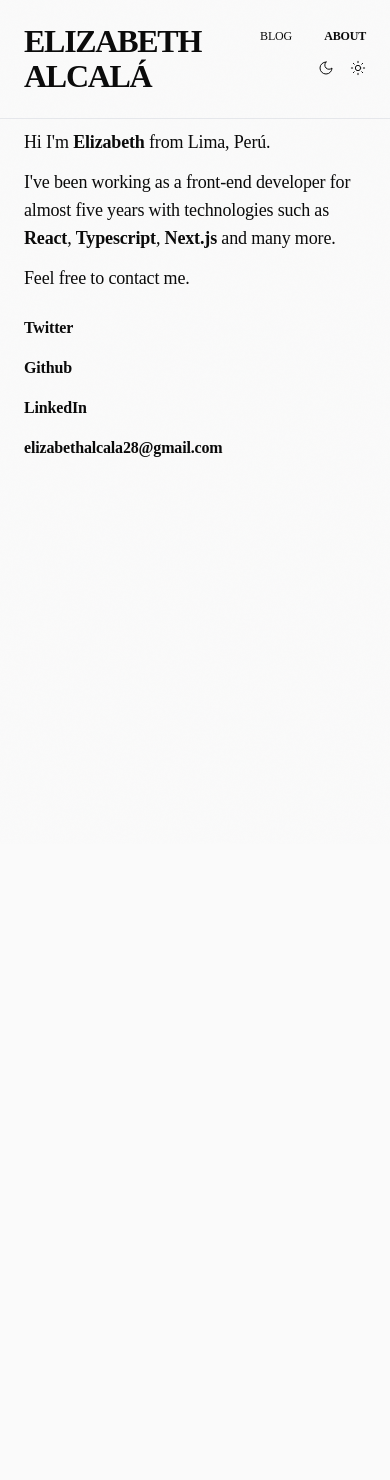
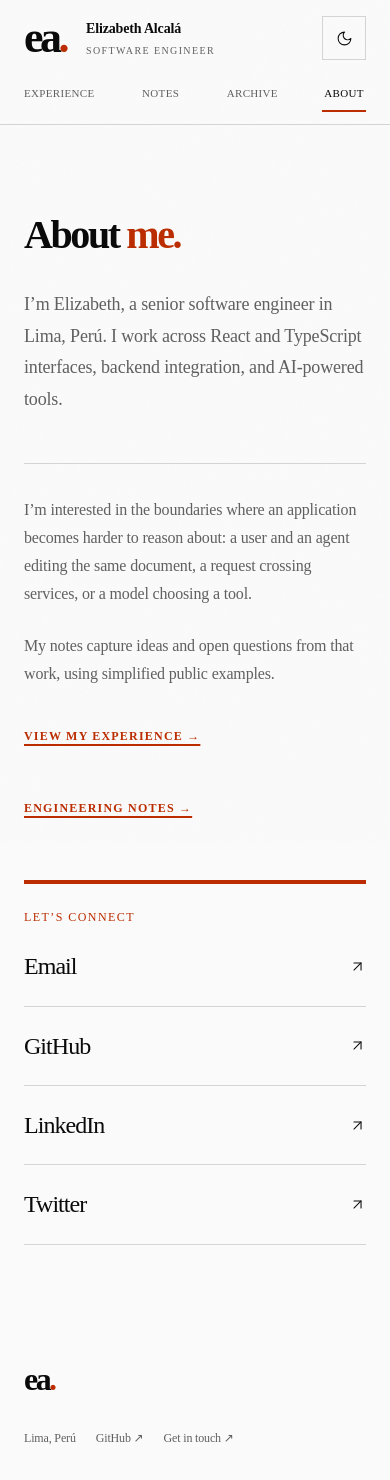
Before and after one commit to elisealcala/portfolio-nextjs, a Next.js app: page /about in a window 390 px wide. Shown: the top 1480 px of the page. Before the commit the page ends 844 px from the top, so only its background shows below. Built offline with nearby package versions, Linux system fonts and the light colour scheme.

Commit message:
feat: redesign homepage, about, blog and navigation
Rebuild the pages on the new design system, keep the nine legacy article URLs and
2020 dates, and add a scroll-reveal progressive enhancement that keeps content visible
without JavaScript or motion.

```diff
--- a/src/app/(general)/about/page.tsx
+++ b/src/app/(general)/about/page.tsx
@@ -1,35 +1,62 @@
+import type { Metadata } from "next";
+import { PageIntro } from "@/components/page-intro";
 import Link from "next/link";
-
-const AboutPage = () => {
+import { ArrowUpRight } from "lucide-react";
+import { linkedinUrl } from "@/lib/experience";
+export const metadata: Metadata = {
+  title: "About",
+  description:
+    "Elizabeth Alcalá, a senior software engineer in Lima building web products and AI-powered tools.",
+};
+export default function About() {
   return (
-    <div className="text-lg max-w-[600px]">
-      <div className="mb-3">
-        {`Hi I'm`} <b>Elizabeth</b> from Lima, Perú.
+    <>
+      <PageIntro
+        title={
+          <>
+            About <span className="accent-text">me.</span>
+          </>
+        }
+      >
+        I’m Elizabeth, a senior software engineer in Lima, Perú. I work across React and
+        TypeScript interfaces, backend integration, and AI-powered tools.
+      </PageIntro>
+      <div className="about-grid">
+        <div className="prose">
+          <p>
+            I’m interested in the boundaries where an application becomes harder to reason
+            about: a user and an agent editing the same document, a request crossing
+            services, or a model choosing a tool.
+          </p>
+          <p>
+            My notes capture ideas and open questions from that work, using simplified
+            public examples.
+          </p>
+          <div className="button-row">
+            <Link className="text-link" href="/experience">
+              View my experience →
+            </Link>
+            <Link className="text-link" href="/notes">
+              Engineering notes →
+            </Link>
+          </div>
+        </div>
+        <aside className="about-card">
+          <span className="eyebrow">LET’S CONNECT</span>
+          <a href="mailto:elizabethalcala28@gmail.com">
+            Email <ArrowUpRight size={17} />
+          </a>
+          <a href="https://github.com/elisealcala" target="_blank" rel="noreferrer">
+            GitHub <ArrowUpRight size={17} />
+          </a>
+          <a href={linkedinUrl} target="_blank" rel="noreferrer">
+            LinkedIn <ArrowUpRight size={17} />
+          </a>
+          <a href="https://twitter.com/elisealcala" target="_blank" rel="noreferrer">
+            Twitter <ArrowUpRight size={17} />
+          </a>
+        </aside>
       </div>
-      <div className="mb-3">
-        {`I've`} been working as a front-end developer for almost five years with
-        technologies such as <b>React</b>, <b>Typescript</b>, <b>Next.js</b> and many
-        more.
-      </div>
-      <div className="mb-3">
-        Feel free to contact me.
-        <div className="flex flex-col font-bold text-base mt-6 space-y-4">
-          <Link href="https://twitter.com/elisealcala" target="_blank">
-            Twitter
-          </Link>
-          <Link href="https://github.com/elisealcala" target="_blank">
-            Github
-          </Link>
-          <Link href="https://www.linkedin.com/in/elizalcala" target="_blank">
-            LinkedIn
-          </Link>
-          <Link href="mailto:elizabethalcala28@gmail.com" target="_blank">
-            elizabethalcala28@gmail.com
-          </Link>
-        </div>
-      </div>
-    </div>
+    </>
   );
-};
-
-export default AboutPage;
+}
--- a/src/app/(general)/blog/[slug]/page.tsx
+++ b/src/app/(general)/blog/[slug]/page.tsx
@@ -1,115 +1,44 @@
-import { getDocumentBySlug, getDocumentSlugs } from "outstatic/server";
-import { MDXRemote } from "next-mdx-remote/rsc";
-import Code from "@/components/code";
 import type { Metadata } from "next";
+import Link from "next/link";
 import { notFound } from "next/navigation";
-
-interface Props {
-  params: Promise<{
-    slug: string;
-  }>;
+import { getArticle, getArticles, formatDate } from "@/lib/content";
+import { Markdown } from "@/components/markdown";
+type Props = { params: Promise<{ slug: string }> };
+export const dynamicParams = false;
+export function generateStaticParams() {
+  return getArticles("posts").map(({ slug }) => ({ slug }));
 }
-
-export async function generateMetadata(props: Props): Promise<Metadata> {
-  const { slug } = await props.params;
-  const post = await getData(slug);
-
-  if (!post) {
-    return {};
-  }
-
+export async function generateMetadata({ params }: Props): Promise<Metadata> {
+  const { slug } = await params;
+  const post = getArticle("posts", slug);
+  if (!post) return {};
   return {
     title: post.title,
     description: post.description,
-    openGraph: {
-      title: post.title,
-      description: post.description,
-      type: "article",
-      url: "",
-      images: [
-        {
-          url: "",
-          width: 1200,
-          height: 630,
-          alt: post.title,
-        },
-      ],
-    },
-    twitter: {
-      card: "summary_large_image",
-      title: post.title,
-      description: post.description,
-      images: "",
-    },
+    alternates: { canonical: `/blog/${slug}` },
+    openGraph: { type: "article", publishedTime: post.publishedAt },
   };
 }
-
-async function getData(slug: string) {
-  const post = getDocumentBySlug("posts", slug, [
-    "title",
-    "publishedAt",
-    "description",
-    "slug",
-    "author",
-    "content",
-    "coverImage",
-  ]);
-
-  if (!post) {
-    notFound();
-  }
-
-  return {
-    ...post,
-  };
-}
-
-export async function generateStaticParams() {
-  const posts = getDocumentSlugs("posts");
-  return posts.map((slug) => ({ slug }));
-}
-
-const components = {
-  p: (props: any) => (
-    <p {...props} className="text-base font-light leading-[24px] mb-6">
-      {props.children}
-    </p>
-  ),
-
-  h2: (props: any) => (
-    <h2 {...props} className="text-2xl font-bold leading-[24px] mt-16 mb-8">
-      {props.children}
-    </h2>
-  ),
-  a: (props: any) => (
-    <a {...props} className="text-base font-base leading-[24px] text-cyan-600">
-      {props.children}
-    </a>
-  ),
-  pre: (props: any) => {
-    const className = props.children.props.className || "";
-    const matches = className.match(/language-(.*)/);
-
-    return (
-      <Code
-        codeString={props.children.props.children.trim()}
-        lang={matches?.groups?.lang ? matches.groups.lang : ""}
-      />
-    );
-  },
-};
-
-const BlogSlugPage = async (props: Props) => {
-  const { slug } = await props.params;
-  const data = await getData(slug);
-
+export default async function BlogPost({ params }: Props) {
+  const { slug } = await params;
+  const post = getArticle("posts", slug);
+  if (!post) notFound();
   return (
-    <article className="w-full sm:w-[700px] mx-auto mt-8 mb-16">
-      <h1 className="text-5xl font-bold mb-12 leading-[1.15]">{data.title}</h1>
-      <p className="mb-3">{data.description}</p>
-      <MDXRemote source={data.content as unknown as any} components={{ ...components }} />
+    <article className="article">
+      <Link href="/blog" className="text-link">
+        ← Writing archive
+      </Link>
+      <header>
+        <span className="eyebrow">
+          ARCHIVE · {formatDate(post.publishedAt)} · {post.minutes} MIN READ
+        </span>
+        <h1>{post.title}</h1>
+        <p>{post.description}</p>
+      </header>
+      <aside className="article-notice">
+        Archived article. Examples may use older APIs.
+      </aside>
+      <Markdown content={post.content} />
     </article>
   );
-};
-
-export default BlogSlugPage;
+}
--- a/src/app/(general)/blog/page.tsx
+++ b/src/app/(general)/blog/page.tsx
@@ -1,33 +1,30 @@
+import type { Metadata } from "next";
+import { PageIntro } from "@/components/page-intro";
 import BlogCard from "@/components/blog-card";
-import { getDocuments } from "outstatic/server";
-
-async function getData() {
-  const posts = getDocuments("posts", ["title", "description", "publishedAt", "slug"]);
-
-  const sortedPosts = posts.sort(
-    (a, b) => new Date(b.publishedAt).getTime() - new Date(a.publishedAt).getTime()
+import { getArticles } from "@/lib/content";
+export const metadata: Metadata = {
+  title: "Writing archive",
+  description:
+    "The early chapters: original posts on React, TypeScript, GraphQL, and building for the web.",
+};
+export default function BlogPage() {
+  const posts = getArticles("posts");
+  return (
+    <>
+      <PageIntro
+        title={
+          <>
+            Writing <span className="accent-text">archive.</span>
+          </>
+        }
+      >
+        Early writing from 2020. Some examples use older APIs.
+      </PageIntro>
+      <div className="archive-list">
+        {posts.map((p) => (
+          <BlogCard key={p.slug} slug={p.slug} title={p.title} date={p.publishedAt} />
+        ))}
+      </div>
+    </>
   );
-
-  return sortedPosts;
 }
-
-const BlogPage = async () => {
-  const posts = await getData();
-
-  return (
-    <div className="flex flex-col">
-      {posts.map((post) => (
-        <div className="mb-[10px] mb-8" key={post.slug}>
-          <BlogCard
-            slug={post.slug}
-            title={post.title}
-            description={post.description}
-            date={post.publishedAt.toString()}
-          />
-        </div>
-      ))}
-    </div>
-  );
-};
-
-export default BlogPage;
--- a/src/app/(general)/layout.tsx
+++ b/src/app/(general)/layout.tsx
@@ -1,14 +1,31 @@
-import React from "react";
-
 import Navbar from "@/components/navbar";
-
-export default function RootLayout({ children }: { children: React.ReactNode }) {
+import Link from "next/link";
+import { ScrollReveal } from "@/components/scroll-reveal";
+export default function GeneralLayout({ children }: { children: React.ReactNode }) {
   return (
     <>
+      <a className="skip-link" href="#main">
+        Skip to content
+      </a>
       <Navbar />
-      <main className="flex flex-col lg:w-[960px] xl:w-[1024px] mx-auto mt-32 px-[24px] lg:px-0 pb-16">
+      <ScrollReveal />
+      <main id="main" className="container" tabIndex={-1}>
         {children}
       </main>
+      <footer className="site-footer container">
+        <div>
+          <Link href="/" className="wordmark" aria-label="Elizabeth Alcalá, home">
+            ea<span>.</span>
+          </Link>
+        </div>
+        <div>
+          <span>Lima, Perú</span>
+          <a href="https://github.com/elisealcala" target="_blank" rel="noreferrer">
+            GitHub ↗
+          </a>
+          <a href="mailto:elizabethalcala28@gmail.com">Get in touch ↗</a>
+        </div>
+      </footer>
     </>
   );
 }
--- a/src/app/(general)/page.tsx
+++ b/src/app/(general)/page.tsx
@@ -1,42 +1,75 @@
-import BlogCard from "@/components/blog-card";
 import Link from "next/link";
-import { getDocuments } from "outstatic/server";
-
-async function getData() {
-  const posts = getDocuments("posts", ["title", "description", "publishedAt", "slug"]);
-
-  const sortedPosts = posts
-    .sort((a, b) => new Date(b.publishedAt).getTime() - new Date(a.publishedAt).getTime())
-    .filter((_, i) => i < 4);
-
-  return sortedPosts;
-}
-
-export default async function Home() {
-  const posts = await getData();
-
+import { ArrowRight, ArrowUpRight } from "lucide-react";
+import { getArticles } from "@/lib/content";
+import { NoteCard } from "@/components/note-card";
+import { ExperienceList } from "@/components/experience-list";
+export default function Home() {
+  const notes = getArticles("notes");
   return (
-    <div className="max-w-[600px]">
-      <div className="text-3xl mb-3">
-        {`Hi, my name is Elizabeth Alcalá.`}
-        <br /> {`I'm a frontend developer.`}
-      </div>
-      <p className="mt-6">Check my latest posts.</p>
-      <div className="flex flex-col mt-4 mb-8">
-        {posts.map((post) => (
-          <div className="mb-[10px] mb-8" key={post.slug}>
-            <BlogCard
-              slug={post.slug}
-              title={post.title}
-              description={post.description}
-              date={post.publishedAt.toString()}
-            />
+    <>
+      <section className="hero hero-portfolio">
+        <div className="hero-heading">
+          <div className="hero-kicker">
+            <div className="eyebrow">
+              <span className="status-dot" />
+              SENIOR SOFTWARE ENGINEER · LIMA, PERÚ
+            </div>
           </div>
-        ))}
-        <Link href="/blog" className="text-sm underline mt-8">
-          View all
-        </Link>
-      </div>
-    </div>
+          <h1>
+            <span>Thoughtful interfaces.</span>
+            <span className="accent-text">Reliable systems.</span>
+          </h1>
+        </div>
+        <div className="hero-copy">
+          <p className="hero-description">
+            I’m Elizabeth. I build web products and AI-powered tools, with a focus on
+            React, TypeScript, and reliable user experiences.
+          </p>
+          <div className="button-row hero-actions">
+            <Link className="button primary" href="/experience">
+              View experience <ArrowUpRight size={17} />
+            </Link>
+            <Link className="text-link" href="/notes">
+              Engineering notes <ArrowRight size={16} />
+            </Link>
+          </div>
+        </div>
+      </section>
+      <section
+        className="section experience-section"
+        aria-labelledby="experience-heading"
+      >
+        <div className="section-heading" data-reveal>
+          <h2 id="experience-heading">Experience.</h2>
+          <Link className="text-link" href="/experience">
+            View details <ArrowRight size={16} />
+          </Link>
+        </div>
+        <ExperienceList />
+      </section>
+      <section className="section notes-section">
+        <div className="section-heading" data-reveal>
+          <div>
+            <h2>Engineering notes.</h2>
+          </div>
+          <Link className="text-link" href="/notes">
+            All notes <ArrowRight size={16} />
+          </Link>
+        </div>
+        <div className="note-grid">
+          {notes.slice(0, 3).map((note) => (
+            <NoteCard key={note.slug} note={note} />
+          ))}
+        </div>
+      </section>
+      <section className="contact-band" data-reveal>
+        <div>
+          <h2>Let’s build something.</h2>
+        </div>
+        <a className="button primary" href="mailto:elizabethalcala28@gmail.com">
+          Get in touch <ArrowUpRight size={17} />
+        </a>
+      </section>
+    </>
   );
 }
--- a/src/components/navbar.tsx
+++ b/src/components/navbar.tsx
@@ -1,45 +1,48 @@
 "use client";
-
 import Link from "next/link";
 import { Moon, Sun } from "lucide-react";
 import { useTheme } from "next-themes";
 import { usePathname } from "next/navigation";
-
-const Navbar = () => {
-  const { setTheme } = useTheme();
+const links = [
+  { href: "/experience", label: "Experience" },
+  { href: "/notes", label: "Notes" },
+  { href: "/blog", label: "Archive" },
+  { href: "/about", label: "About" },
+];
+export default function Navbar() {
+  const { setTheme, resolvedTheme } = useTheme();
   const pathname = usePathname();
-
   return (
-    <div className="flex justify-between sm:items-center border-b w-full max-w-[1920px] fixed top-0 p-6 r-[50%] text-sm uppercase dark:text-white z-9">
-      <Link href="/">
-        <h2 className="font-bold">Elizabeth Alcalá</h2>
+    <header className="site-header">
+      <div className="container nav-inner">
+        <Link href="/" className="brand" aria-label="Elizabeth Alcalá, home">
+          <span className="wordmark">
+            ea<span>.</span>
+          </span>
+          <span className="brand-name">
+            Elizabeth Alcalá<span>SOFTWARE ENGINEER</span>
+          </span>
         </Link>
-      <div className="flex flex-col items-end sm:items-center sm:flex-row text-xs">
-        <div className="flex items-center space-x-8 mt-1 sm:mt-0">
+        <nav aria-label="Main navigation">
+          {links.map(({ href, label }) => (
             <Link
-            href="/blog"
-            className={pathname === "/blog" ? "font-bold" : "font-medium"}
+              key={href}
+              href={href}
+              aria-current={pathname.startsWith(href) ? "page" : undefined}
             >
-            Blog
+              {label}
             </Link>
-          <Link
-            href="/about"
-            className={pathname === "/about" ? "font-bold" : "font-medium"}
+          ))}
+        </nav>
+        <button
+          className="theme-toggle"
+          aria-label="Toggle color theme"
+          onClick={() => setTheme(resolvedTheme === "dark" ? "light" : "dark")}
         >
-            About
-          </Link>
-        </div>
-        <div className="flex items-center space-x-4 mt-4 sm:mt-0 sm:pl-8">
-          <button name="dark-mode" onClick={() => setTheme("dark")}>
-            <Moon size={16} strokeWidth={2} />
-          </button>
-          <button name="light-mode" onClick={() => setTheme("light")}>
-            <Sun size={16} strokeWidth={2} />
+          <Moon className="moon-icon" size={17} aria-hidden="true" />
+          <Sun className="sun-icon" size={17} aria-hidden="true" />
         </button>
       </div>
-      </div>
-    </div>
+    </header>
   );
-};
-
-export default Navbar;
+}
--- /dev/null
+++ b/src/components/scroll-reveal.tsx
@@ -0,0 +1,45 @@
+"use client";
+
+import { useEffect } from "react";
+import { usePathname } from "next/navigation";
+
+/** Progressive enhancement: content remains visible without JavaScript or motion. */
+export function ScrollReveal() {
+  const pathname = usePathname();
+
+  useEffect(() => {
+    const preference = window.matchMedia("(prefers-reduced-motion: reduce)");
+    if (preference.matches || !("IntersectionObserver" in window)) return;
+
+    const elements = Array.from(document.querySelectorAll<HTMLElement>("[data-reveal]"));
+    const observer = new IntersectionObserver(
+      (entries) => {
+        entries.forEach((entry) => {
+          if (!entry.isIntersecting) return;
+          (entry.target as HTMLElement).dataset.revealState = "visible";
+          observer.unobserve(entry.target);
+        });
+      },
+      { threshold: 0.15, rootMargin: "0px 0px -50px 0px" }
+    );
+
+    elements.forEach((element) => {
+      // Never hide content already in view, including after back navigation.
+      if (element.getBoundingClientRect().top < window.innerHeight) return;
+      element.dataset.revealState = "pending";
+      observer.observe(element);
+    });
+
+    const reset = () => {
+      observer.disconnect();
+      elements.forEach((element) => delete element.dataset.revealState);
+    };
+    preference.addEventListener("change", reset);
+    return () => {
+      reset();
+      preference.removeEventListener("change", reset);
+    };
+  }, [pathname]);
+
+  return null;
+}
```
Also changed, not shown: src/components/blog-card.tsx (+19 -17 lines). Lines whose indentation alone changed are shown as unchanged.
